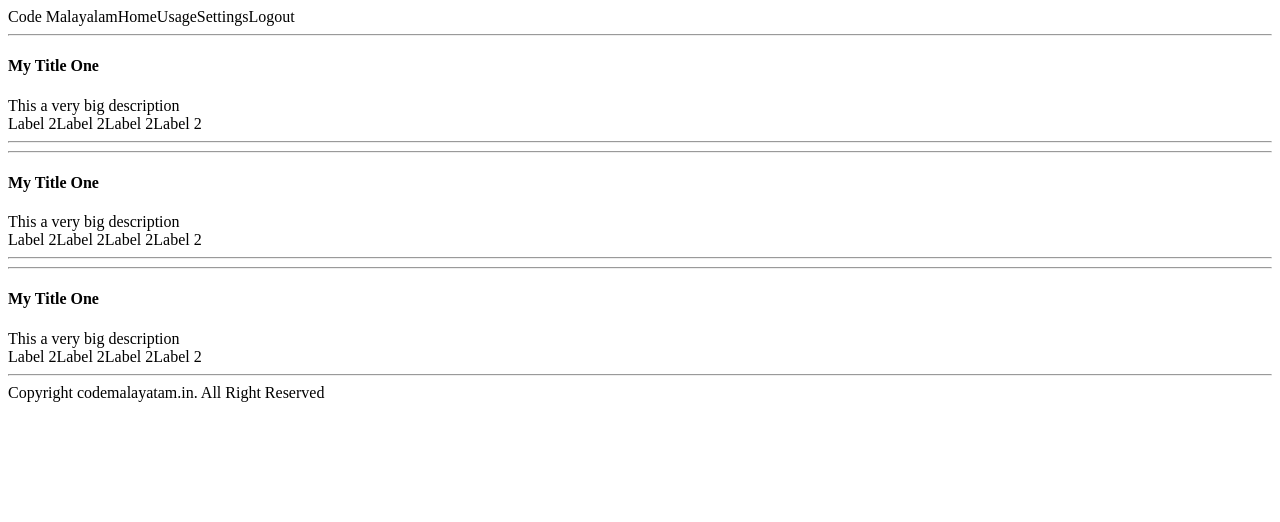
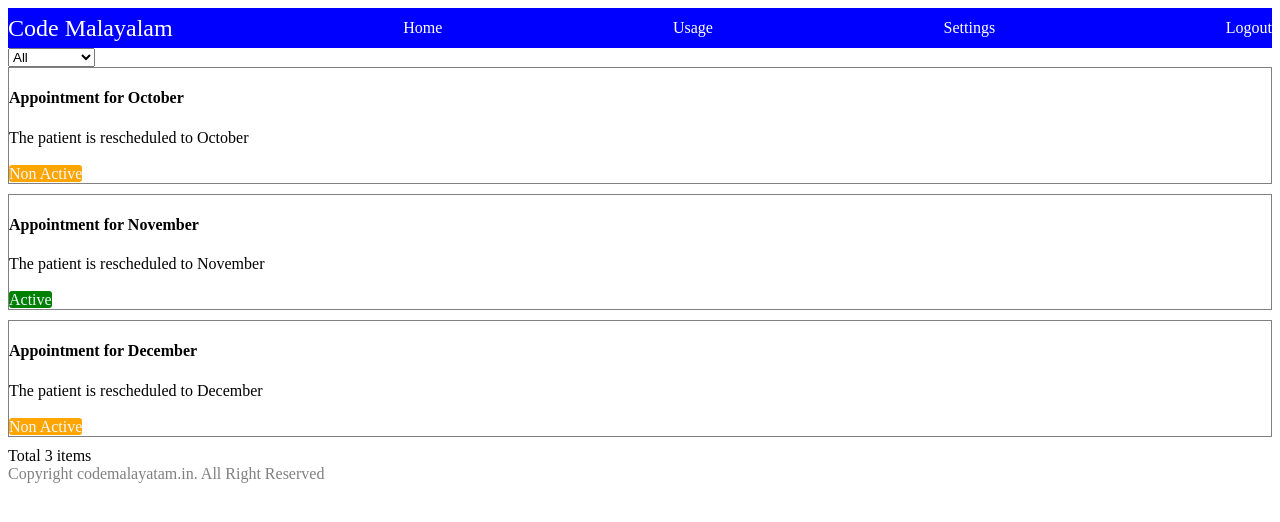
Before and after one commit to buildwithfavas/react-codeMalyalamNotes, a React (Create React App) app in the folder my-first-app/: page / in a window 1280 px wide. Shown: the top 522 px of the page. Built offline with nearby package versions, Linux system fonts and the light colour scheme.

Commit message:
React Props

```diff
--- a/my-first-app/src/components/Footer.css
+++ b/my-first-app/src/components/Footer.css
@@ -0,0 +1,3 @@
+.app-footer{
+    color: gray;
+}
--- a/my-first-app/src/components/Header.css
+++ b/my-first-app/src/components/Header.css
@@ -0,0 +1,12 @@
+.app-header{
+    background-color: blue;
+    color: white;
+    display: flex;
+    justify-content:space-between;
+    align-items: center;
+    height: 40px;
+}
+
+.header-title{
+    font-size: x-large;
+}
--- /dev/null
+++ b/my-first-app/src/components/Tools.js
@@ -0,0 +1,31 @@
+import React from "react";
+import "./Tools.css"
+
+class Tools extends React.Component {
+    render() {
+        const {
+            children
+        } = this.props;
+
+        const onlyChild = React.Children.only(children);
+        const count = React.Children.count(onlyChild.props.children);
+
+        return (
+            <div>
+                <div className="list-header">
+                    <select name="status">
+                        <option value="all">All</option>
+                        <option value="active">Active</option>
+                        <option value="non-active">Non Active</option>
+                    </select>
+                </div>
+                {children}
+                <div className="list-footer">
+                    Total {count} items
+                </div>
+            </div>
+        );
+    }
+}
+
+export default Tools;
--- a/my-first-app/src/index.js
+++ b/my-first-app/src/index.js
@@ -2,7 +2,7 @@ import React from 'react';
 import ReactDOM from 'react-dom/client';
 //import './index.css';
 //import App from './App';
-import ListItem from './list/Listitem';
+import List from './list/List';
 import Header from "./components/Header";
 import Footer from "./components/Footer";
 
@@ -11,11 +11,7 @@ root.render(
   <div className='app'>
     <Header />
     <div className='app-body'>
-      <div className='app-list'>
-        <ListItem />
-        <ListItem />
-        <ListItem />
-      </div>
+      <List />
     </div>
     <Footer />
   </div>
--- /dev/null
+++ b/my-first-app/src/list/Label.css
@@ -0,0 +1,4 @@
+.list-label-item{
+    color: aliceblue;
+    border-radius: 3px;
+}
--- a/my-first-app/src/list/Label.js
+++ b/my-first-app/src/list/Label.js
@@ -1,12 +1,15 @@
 import React from "react";
+import "./Label.css";
 
 // function Label(){
 //     return <span>Label 1</span>
 // }
 
-class Label extends React.Component{
-    render(){
-        return <span>Label 2</span>
+class Label extends React.Component {
+    render() {
+        const props = this.props;
+        const style = props.isActive ? { background: "green" } : { background: "orange" }
+        return <span onClick={props.onAction} className="list-label-item" style={style}>{props.isActive ? "Active" : "Non Active"}</span>;
     }
 }
 
--- /dev/null
+++ b/my-first-app/src/list/List.js
@@ -0,0 +1,35 @@
+import React from "react";
+import ListItem from "./Listitem";
+import Tools from "../components/Tools";
+
+const arr = [{
+    title: "Appointment for October",
+    descr: "The patient is rescheduled to October",
+    isActive: false
+}, {
+    title: "Appointment for November",
+    descr: "The patient is rescheduled to November",
+    isActive: true
+}, {
+    title: "Appointment for December",
+    descr: "The patient is rescheduled to December",
+    isActive: false
+},];
+
+class List extends React.Component {
+    render() {
+        return (
+            <Tools>
+            <div className='app-list'>
+                {
+                    arr.map((obj) => {
+                        return <ListItem className="task-row" key={obj.title} title={obj.title} descr={obj.descr} isActive={obj.isActive} />
+                    })
+                }
+            </div>
+            </Tools>
+        );
+    }
+}
+
+export default List;
--- /dev/null
+++ b/my-first-app/src/list/Listitem.css
@@ -0,0 +1,4 @@
+.list-item {
+  border: gray solid 1px;
+  margin-bottom: 10px;
+}
--- a/my-first-app/src/list/Listitem.js
+++ b/my-first-app/src/list/Listitem.js
@@ -1,22 +1,22 @@
 import Label from "./Label";
+import "./Listitem.css";
 
-function ListItem() {
+function ListItem(props) {
+    const { title, descr, isActive } = props;
     return (
         <div className='list-item'>
-            <hr />
+
             <div className='list-title'>
-                <h4>My Title One</h4>
+                <h4>{title}</h4>
             </div>
             <div className='list-descr'>
-                This a very big description
+                {descr}
             </div>
+            <br></br>
             <div className='list-label'>
-                <Label />
-                <Label />
-                <Label />
-                <Label />
+                <Label onAction={()=>console.log("clicked")} isActive={isActive} />
             </div>
-            <hr />
+
         </div>
     );
 }
```
Also changed, not shown: my-first-app/src/components/Tools.css (added), 1 other file (tests, documents, lock files or other folders).
